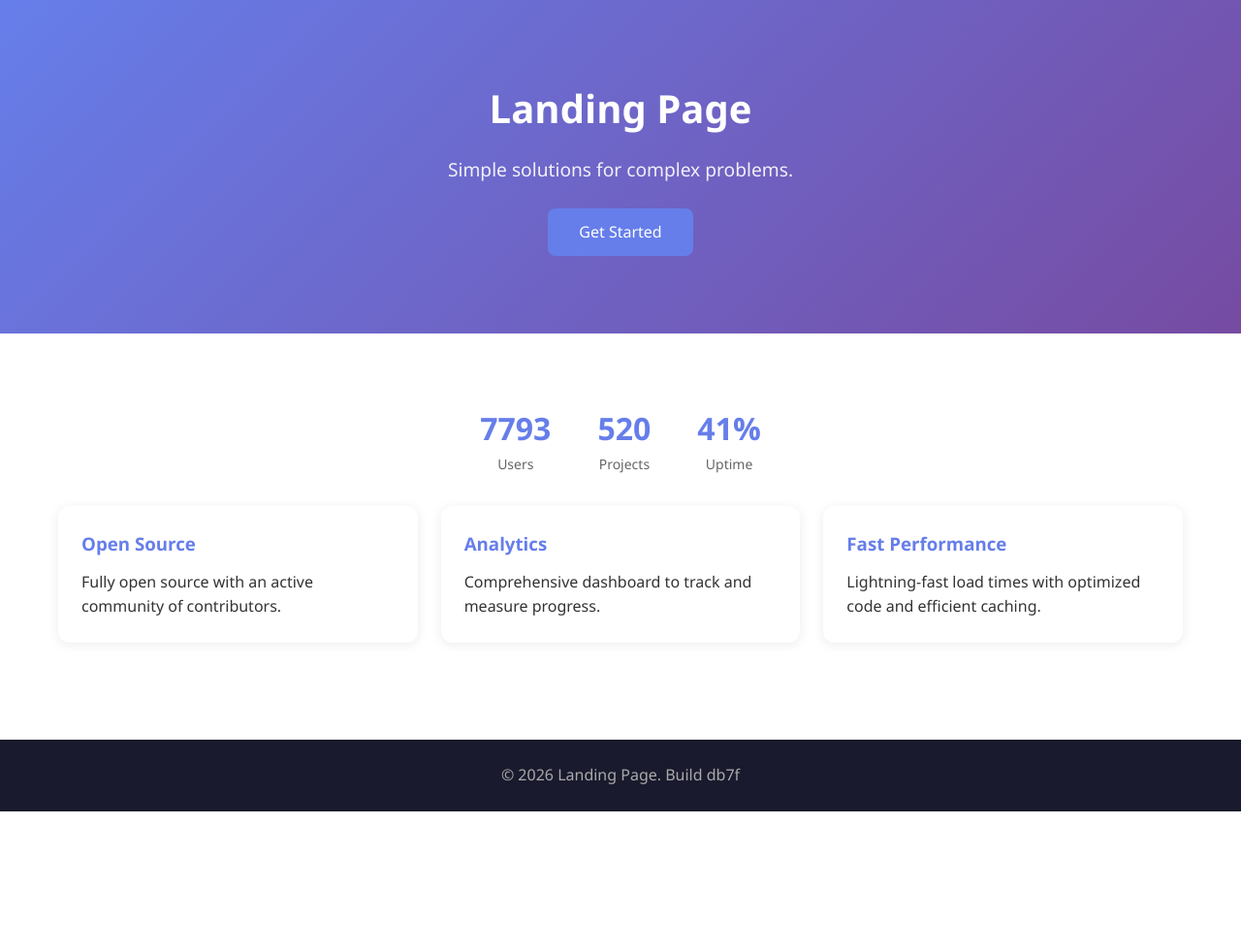
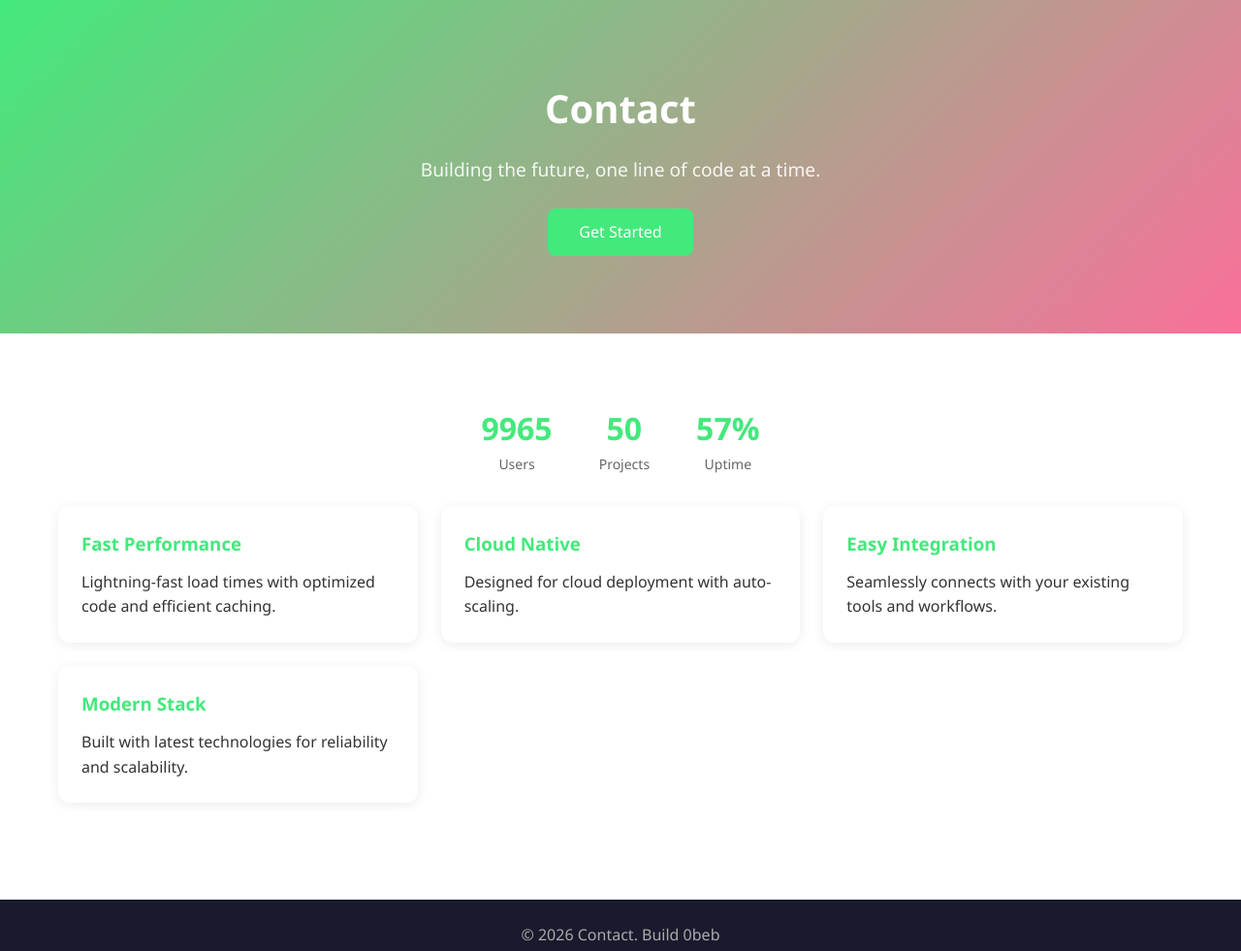
Before and after one commit to bivay-laina/portfolio-99286e, a plain HTML site: page home.html in a window 1280 px wide. Shown: the whole page at 97% size. Before the commit the page ends 837 px from the top, so only its background shows below. Drawn offline with Linux system fonts and the light colour scheme.

```diff
--- a/home.html
+++ b/home.html
@@ -3,47 +3,48 @@
 <head>
 	<meta charset="UTF-8">
 	<meta name="viewport" content="width=device-width, initial-scale=1.0">
-	<title>Landing Page</title>
+	<title>Contact</title>
 	<style>
 		* { margin: 0; padding: 0; box-sizing: border-box; }
 		body { font-family: 'Segoe UI', Tahoma, Geneva, Verdana, sans-serif; line-height: 1.6; color: #333; }
-		.hero { background: linear-gradient(135deg, #667eea, #764ba2); color: #fff; padding: 80px 20px; text-align: center; }
+		.hero { background: linear-gradient(135deg, #43e97b, #fa709a); color: #fff; padding: 80px 20px; text-align: center; }
 		.hero h1 { font-size: 2.5rem; margin-bottom: 16px; }
 		.hero p { font-size: 1.2rem; opacity: .9; max-width: 600px; margin: 0 auto; }
 		.container { max-width: 1200px; margin: 0 auto; padding: 40px 20px; }
 		.grid { display: grid; grid-template-columns: repeat(auto-fit, minmax(280px, 1fr)); gap: 24px; margin-top: 32px; }
 		.card { background: #fff; border-radius: 12px; padding: 24px; box-shadow: 0 2px 12px rgba(0,0,0,.08); transition: transform .2s; }
 		.card:hover { transform: translateY(-4px); }
-		.card h3 { color: #667eea; margin-bottom: 12px; }
-		.btn { display: inline-block; padding: 12px 32px; background: #667eea; color: #fff; border: none; border-radius: 8px; font-size: 1rem; cursor: pointer; text-decoration: none; margin-top: 24px; }
+		.card h3 { color: #43e97b; margin-bottom: 12px; }
+		.btn { display: inline-block; padding: 12px 32px; background: #43e97b; color: #fff; border: none; border-radius: 8px; font-size: 1rem; cursor: pointer; text-decoration: none; margin-top: 24px; }
 		.btn:hover { opacity: .9; }
 		.stats { display: flex; justify-content: center; gap: 48px; margin-top: 32px; }
 		.stat { text-align: center; }
-		.stat-num { font-size: 2rem; font-weight: bold; color: #667eea; }
+		.stat-num { font-size: 2rem; font-weight: bold; color: #43e97b; }
 		.stat-lbl { font-size: .875rem; color: #666; }
 		footer { background: #1a1a2e; color: #aaa; text-align: center; padding: 24px; margin-top: 60px; }
 	</style>
 </head>
 <body>
 	<div class="hero">
-		<h1>Landing Page</h1>
-		<p>Simple solutions for complex problems.</p>
+		<h1>Contact</h1>
+		<p>Building the future, one line of code at a time.</p>
 		<a href="#content" class="btn">Get Started</a>
 	</div>
 	<div class="container" id="content">
 		<div class="stats">
-			<div class="stat"><div class="stat-num">7793</div><div class="stat-lbl">Users</div></div>
-			<div class="stat"><div class="stat-num">520</div><div class="stat-lbl">Projects</div></div>
-			<div class="stat"><div class="stat-num">41%</div><div class="stat-lbl">Uptime</div></div>
+			<div class="stat"><div class="stat-num">9965</div><div class="stat-lbl">Users</div></div>
+			<div class="stat"><div class="stat-num">50</div><div class="stat-lbl">Projects</div></div>
+			<div class="stat"><div class="stat-num">57%</div><div class="stat-lbl">Uptime</div></div>
 		</div>
 		<div class="grid">
-			<div class="card"><h3>Open Source</h3><p>Fully open source with an active community of contributors.</p></div>
-			<div class="card"><h3>Analytics</h3><p>Comprehensive dashboard to track and measure progress.</p></div>
 			<div class="card"><h3>Fast Performance</h3><p>Lightning-fast load times with optimized code and efficient caching.</p></div>
+			<div class="card"><h3>Cloud Native</h3><p>Designed for cloud deployment with auto-scaling.</p></div>
+			<div class="card"><h3>Easy Integration</h3><p>Seamlessly connects with your existing tools and workflows.</p></div>
+			<div class="card"><h3>Modern Stack</h3><p>Built with latest technologies for reliability and scalability.</p></div>
 		</div>
 	</div>
 	<footer>
-		<p>&copy; 2026 Landing Page. Build db7f</p>
+		<p>&copy; 2026 Contact. Build 0beb</p>
 	</footer>
 </body>
 </html>
```
